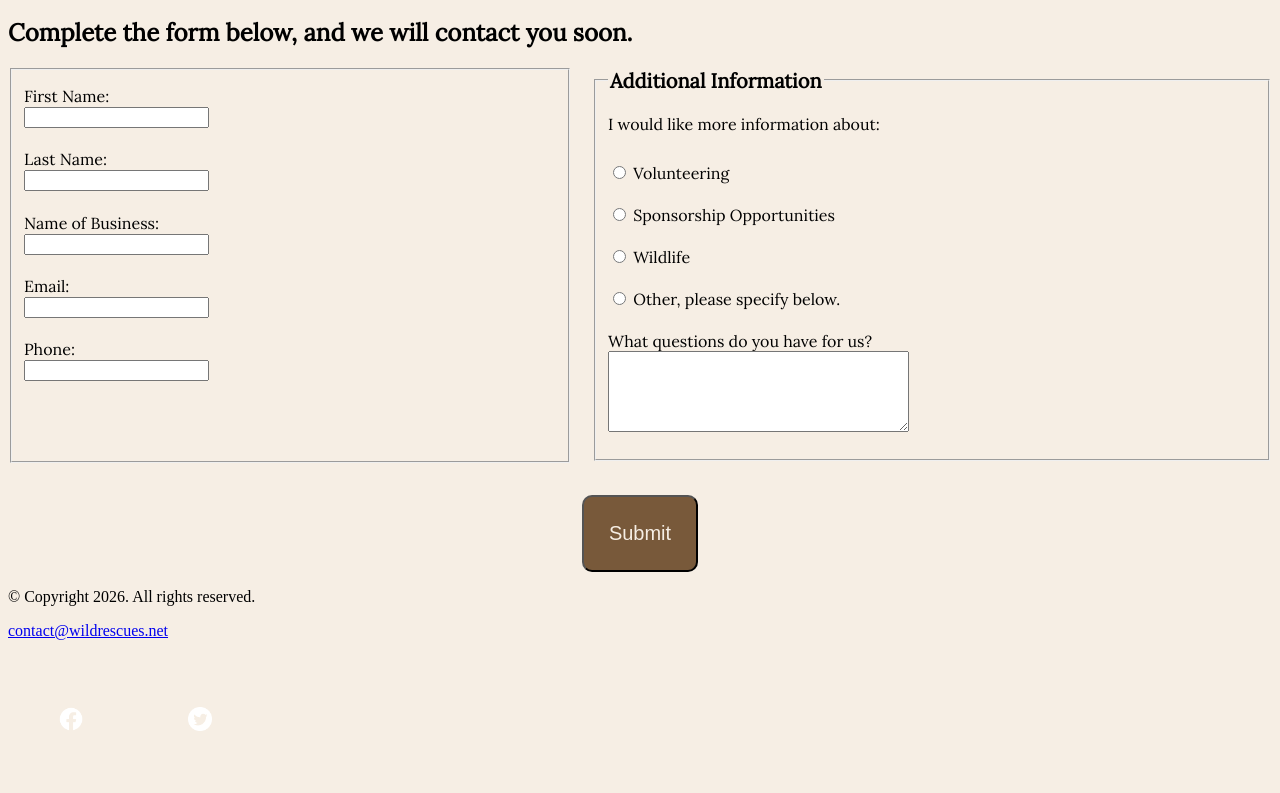
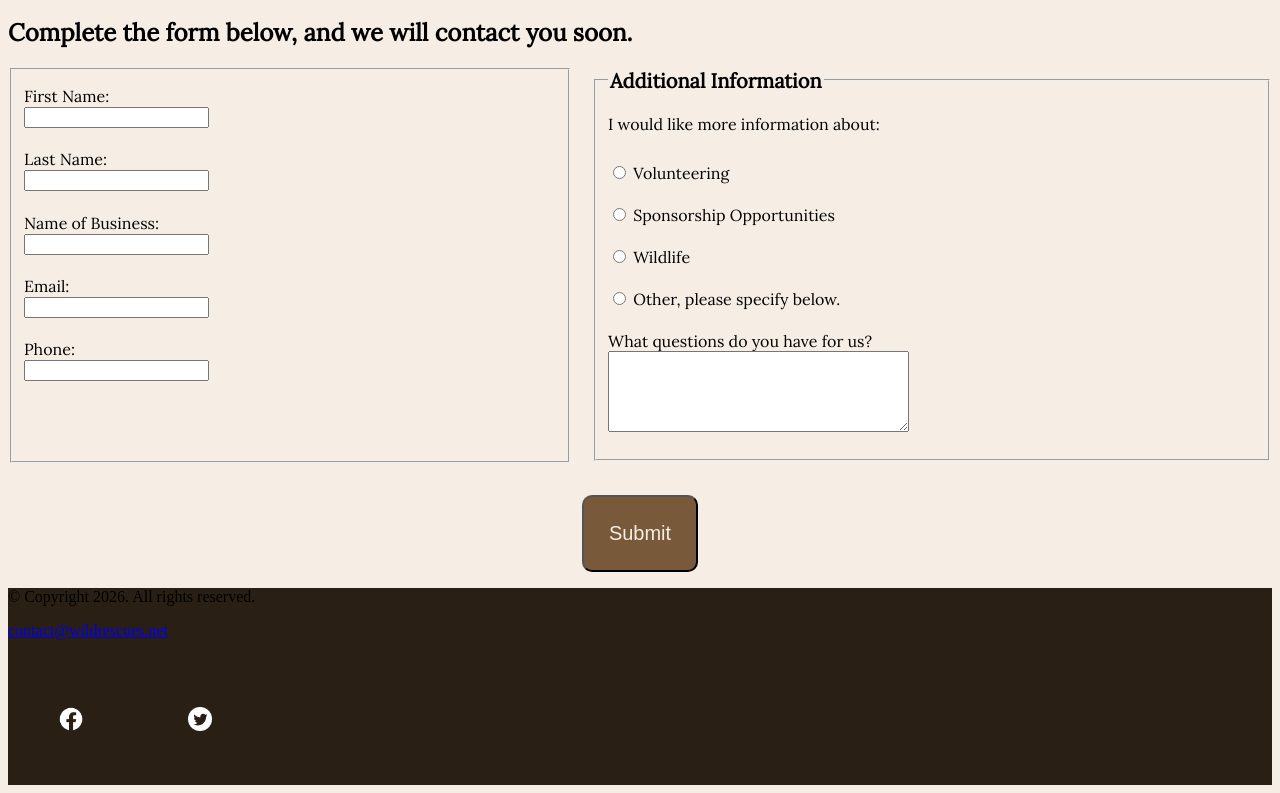
Before and after one commit to Oyukaahuurhun/rescue-website, a plain HTML site: page contact.html in a window 1280 px wide. Shown: the part 759-1552 px from the top of the page. Drawn offline with Linux system fonts and the light colour scheme; a web font is replaced by a local one.

Commit message:
Update contact.html

```diff
--- a/contact.html
+++ b/contact.html
@@ -108,7 +108,7 @@
         </div>
     </main>
 
- <footer>
+ <footer class="bg-brown">
 
 <div class="copyright">
     <p>© Copyright 2026. All rights reserved.</p>
```
